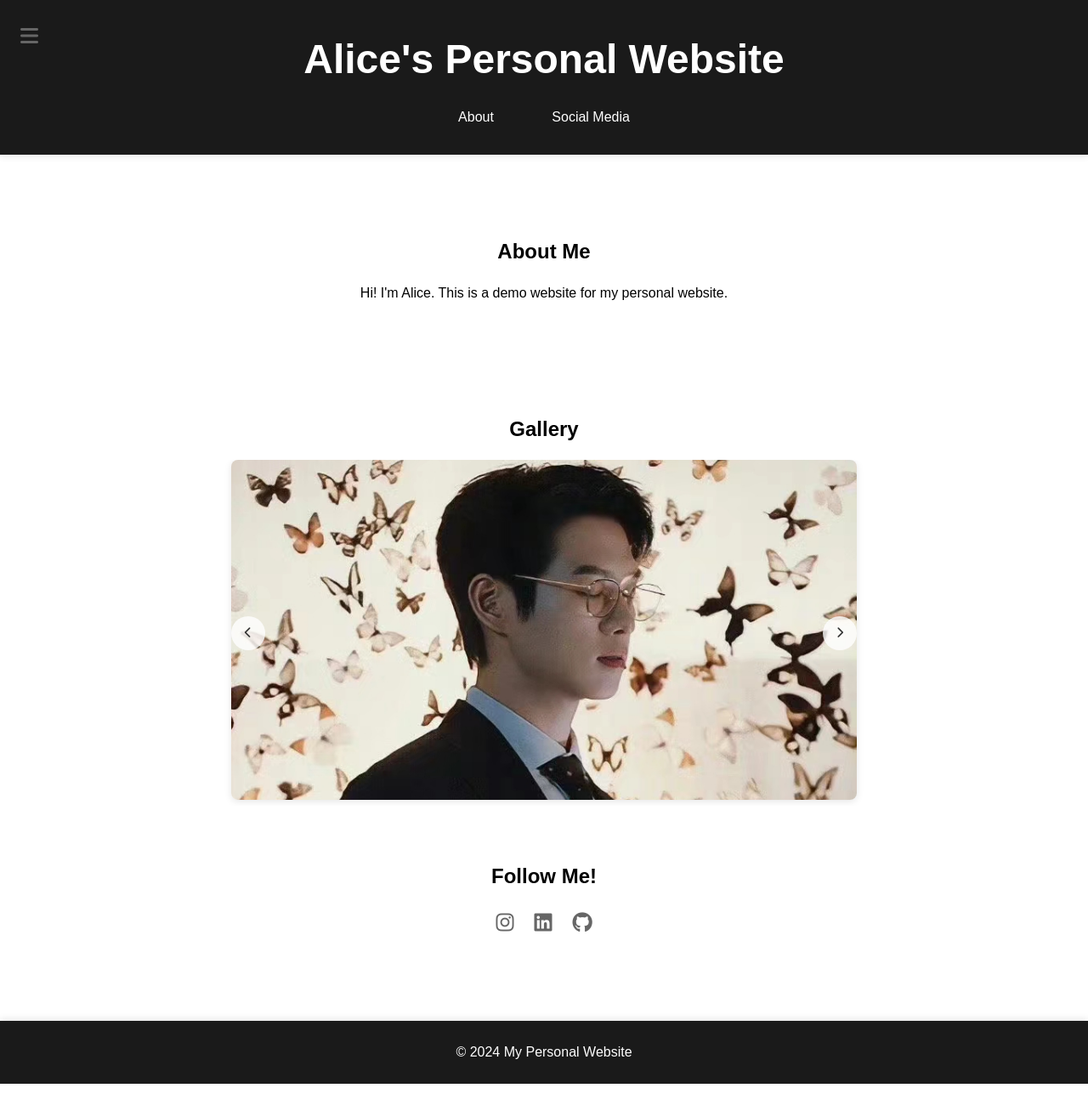
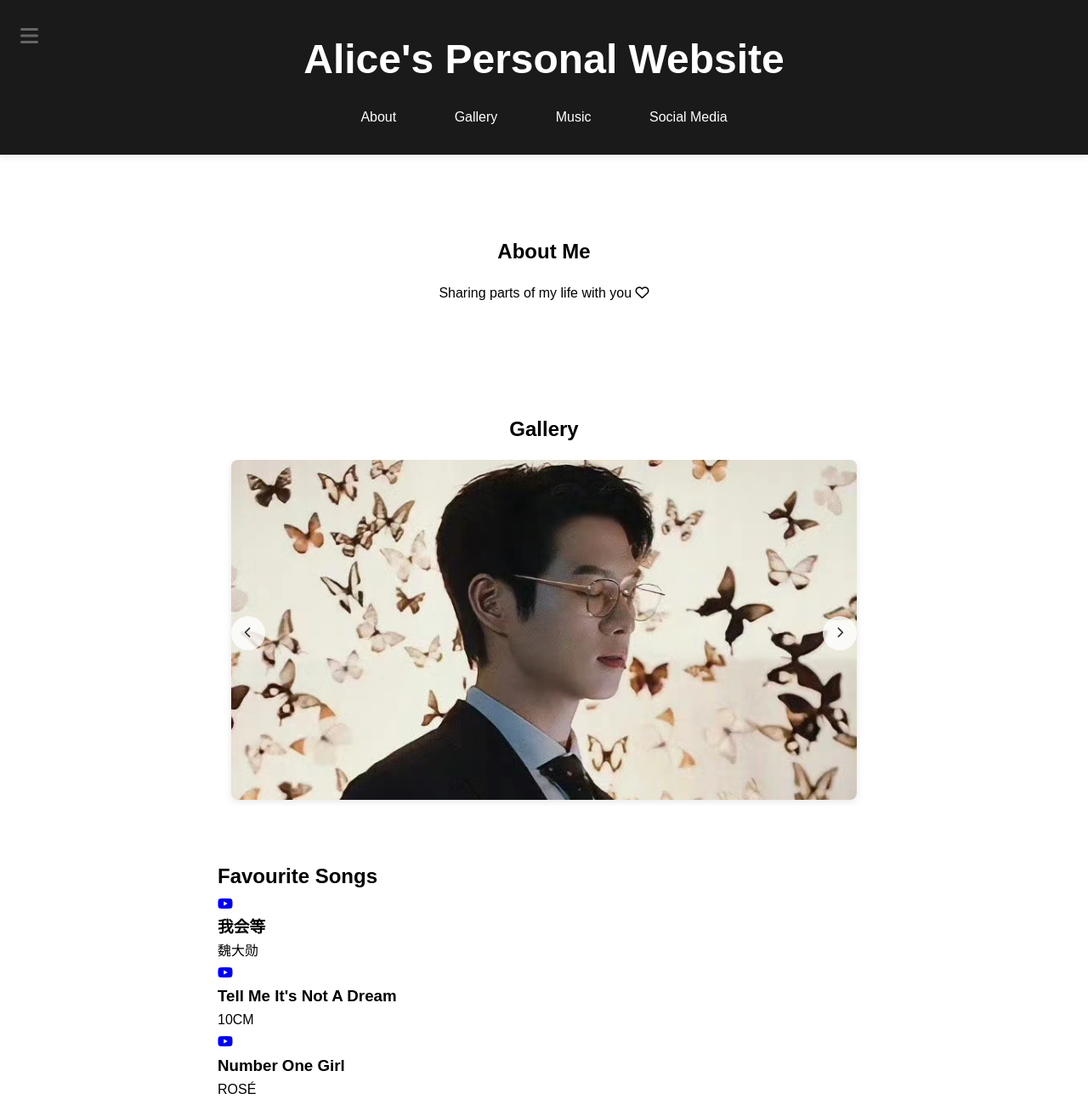
Before and after one commit to alicelyh2006/personal-website, a plain HTML site: page index.html in a window 1280 px wide. Shown: the top 1300 px of the page at 85% size. Before the commit the page ends 1275 px from the top, so only its background shows below. Drawn offline with Linux system fonts and the light colour scheme.

Commit message:
Update index.html

```diff
--- a/index.html
+++ b/index.html
@@ -19,6 +19,8 @@
         <div class="sidebar-content">
             <a href="index.html"><i class="fas fa-home"></i> Home</a>
             <a href="#about"><i class="fas fa-user"></i> About</a>
+            <a href="#gallery"><i class="fas fa-image"></i> Gallery</a>
+            <a href="#music"><i class="fas fa-music"></i> Music</a>
             <a href="#social"><i class="fas fa-share-alt"></i> Social Media</a>
         </div>
     </div>
@@ -27,6 +29,8 @@
         <h1>Alice's Personal Website</h1>
         <nav>
             <a href="#about">About</a>
+            <a href="#gallery">Gallery</a>
+            <a href="#music">Music</a>
             <a href="#social">Social Media</a>
         </nav>
     </header>
@@ -34,7 +38,7 @@
     <main>
         <section id="about">
             <h2>About Me</h2>
-            <p>Hi! I'm Alice. This is a demo website for my personal website. </p>
+            <p>Sharing parts of my life with you <i class="far fa-heart"></i></p>
         </section>
 
         <section id="gallery">
@@ -57,11 +61,70 @@
                         <div class="carousel-slide">
                             <img src="images/img4.jpg" alt="Gallery Image 4" loading="lazy" class="img-pos-4">
                         </div>
+                        <div class="carousel-slide">
+                            <img src="images/img5.jpg" alt="Gallery Image 5" loading="lazy" class="img-pos-5">
+                        </div>
+                        <div class="carousel-slide">
+                            <img src="images/img6.jpg" alt="Gallery Image 6" loading="lazy" class="img-pos-6">
+                        </div>
+                        <div class="carousel-slide">
+                            <img src="images/img7.jpg" alt="Gallery Image 7" loading="lazy" class="img-pos-7">
+                        </div>
+                        <div class="carousel-slide">
+                            <img src="images/img8.jpg" alt="Gallery Image 8" loading="lazy" class="img-pos-8">
+                        </div>
+                        <div class="carousel-slide">
+                            <img src="images/img9.jpg" alt="Gallery Image 9" loading="lazy" class="img-pos-9">
+                        </div>
                     </div>
                 </div>
                 <button class="carousel-btn next">
                     <i class="fas fa-chevron-right"></i>
                 </button>
+            </div>
+        </section>
+
+        <section id="music">
+            <h2>Favourite Songs</h2>
+            <div class="music-grid">
+                <div class="music-card">
+                    <a href="https://youtu.be/XX0uyYxda54?si=4W7qMHOxNplgJ8yP"
+                       target="_blank"
+                       class="play-btn"
+                       title="Listen on YouTube">
+                        <i class="fab fa-youtube"></i>
+                    </a>
+                    <div class="music-info">
+                        <h3>我会等</h3>
+                        <p>魏大勋</p>
+                    </div>
+                </div>
+
+                <div class="music-card">
+                    <a href="https://youtu.be/1Z0AEwaxrbY?si=jhMJMKCBrxMMu3eC"
+                       target="_blank"
+                       class="play-btn"
+                       title="Listen on YouTube">
+                        <i class="fab fa-youtube"></i>
+                    </a>
+                    <div class="music-info">
+                        <h3>Tell Me It's Not A Dream</h3>
+                        <p>10CM</p>
+                    </div>
+                </div>
+
+                <div class="music-card">
+                    <a href="https://youtu.be/pZ1NdE69VTs?si=18U0ol4NYux5lpnT"
+                       target="_blank"
+                       class="play-btn"
+                       title="Listen on YouTube">
+                        <i class="fab fa-youtube"></i>
+                    </a>
+                    <div class="music-info">
+                        <h3>Number One Girl</h3>
+                        <p>ROSÉ</p>
+                    </div>
+                </div>
             </div>
         </section>
 
@@ -85,11 +148,6 @@
         <p>&copy; 2024 My Personal Website</p>
     </footer>
 
-    <div class="modal" id="imageModal">
-        <span class="modal-close">&times;</span>
-        <img class="modal-content" id="modalImage">
-    </div>
-
     <script src="script.js"></script>
 </body>
 </html>
```
